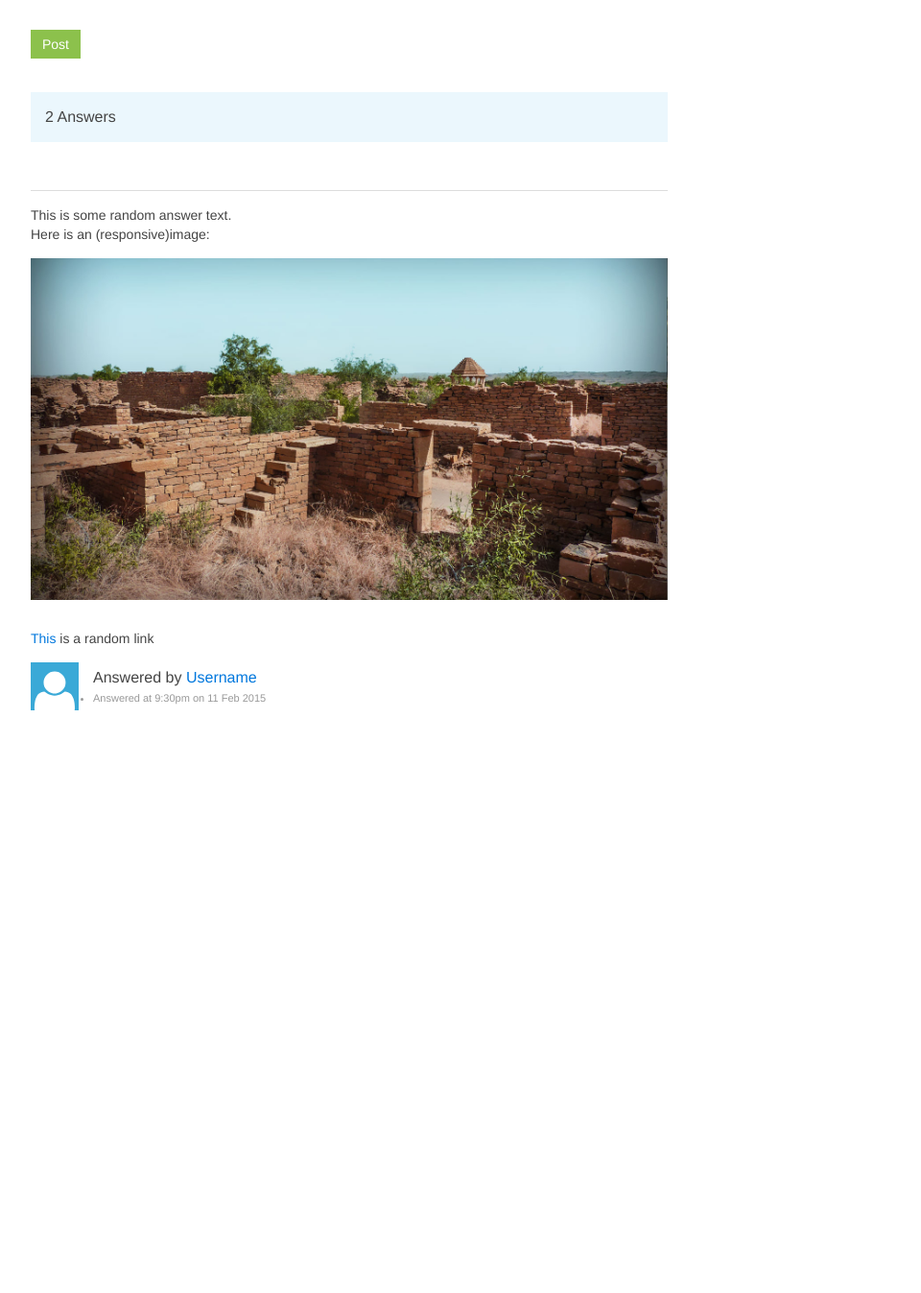
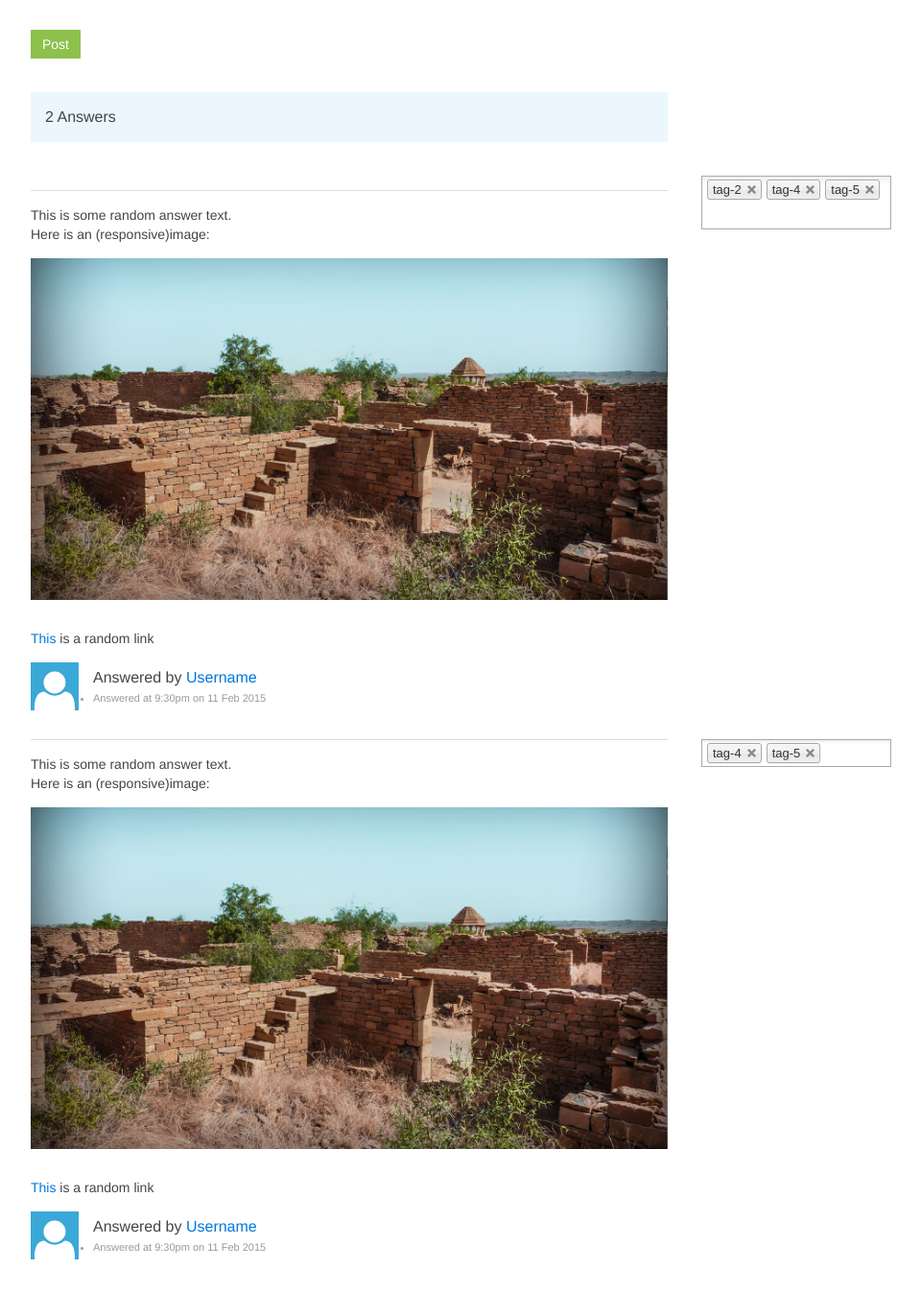
Before and after one commit to yashmehrotra/travel-graph, a Flask app: template travelgraph/templates/QnA.html in a window 1280 px wide. Shown: the part 277-1624 px from the top of the page at 96% size, without its empty margins (276-1236 px from the left). Before the commit the page ends 1017 px from the top, so only its background shows below. Run offline with Flask 2, Linux system fonts and the light colour scheme; the template is opened without the code that fills it, so the values that code supplies are empty; some libraries are stand-ins or nearby versions.

Commit message:
Added trial answers + tags display

```diff
--- a/travelgraph/templates/QnA.html
+++ b/travelgraph/templates/QnA.html
@@ -28,7 +28,7 @@
 
       $(function () {
         $('#answer-tags-select').chosen();
-
+        $('.answered-tags-selected').chosen();
       });
 
       // function display_ans_textarea() {
@@ -138,7 +138,6 @@
 	  <div class="uk-width-3-5">
 	    <div class="uk-panel uk-panel-box uk-panel-box-primary">
 	      <h4>2 Answers</h4>
-	      <!-- <h4 class="uk-panel-title">2 Answers</h4> -->
 	    </div>
 	  </div>
 	</div>
@@ -151,8 +150,6 @@
 
 	    <div class="uk-width-3-5">
 	      <hr>
-	    <!-- <div class="uk-panel"> -->
-
 	      <p>This is some random answer text.<br>Here is an (responsive)image:</p>
 	      <img alt="ans-img" class="uk-margin-bottom" src="../static/images/wbg6.jpg">
 	      <br>
@@ -171,14 +168,57 @@
 		    </li>
 		  </ul>
 		</header>
-		<!-- <div class="uk-comment-body"></div> -->
 	      </article>
 
-	    <!-- </div> -->
 	    </div>
 
+	    <!-- FOR DISPLAYING TAGS IN ANSWER -->
 	    <div class="uk-width-1-5">
+	      <!-- <blockquote> -->
+		<select id="answer-1-tags-selected" class="answered-tags-selected uk-width-1-1" name="answer-tags-select" multiple>
+		  <option value="tag-2" selected="selected">tag-2</option>
+		  <option value="tag-4" selected="selected">tag-4</option>
+		  <option value="tag-5" selected="selected">tag-5</option>
+		</select>
+	      <!-- </blockquote> -->
+	    </div>
 
+
+	    <!-- 2ND ANSWER ..... -->
+
+
+	    <!-- USED AS A TEMPORARY FIX! -->
+	    <div class="uk-width-1-5"></div>
+
+	    <div class="uk-width-3-5">
+	      <hr>
+	      <p>This is some random answer text.<br>Here is an (responsive)image:</p>
+	      <img alt="ans-img" class="uk-margin-bottom" src="../static/images/wbg6.jpg">
+	      <br>
+	      <p>
+		<a href="#">This</a> is a random link
+	      </p>
+
+	      <article class="uk-comment uk-width-3-5">
+		<header class="uk-comment-header">
+		  <img class="uk-comment-avatar" src="../static/images/placeholder_avatar.svg" alt="user-img">
+		  <h5 class="uk-comment-title">Answered by <a href="">Username</a></h5>
+		  <ul class="uk-comment-meta">
+		    <li>
+		      <span>Answered at 9:30pm on 11 Feb 2015</span>
+		    </li>
+		  </ul>
+		</header>
+	      </article>
+
+	    </div>
+
+	    <!-- FOR DISPLAYING TAGS IN ANSWER -->
+	    <div class="uk-width-1-5 uk-margin-top">
+		<select id="answer-2-tags-selected" class="uk-width-1-1 answered-tags-selected" name="answer-tags-select" multiple>
+		  <option value="tag-4" selected="selected">tag-4</option>
+		  <option value="tag-5" selected="selected">tag-5</option>
+		</select>
 	    </div>
 
 	</div>
```
Lines whose indentation alone changed are shown as unchanged.
